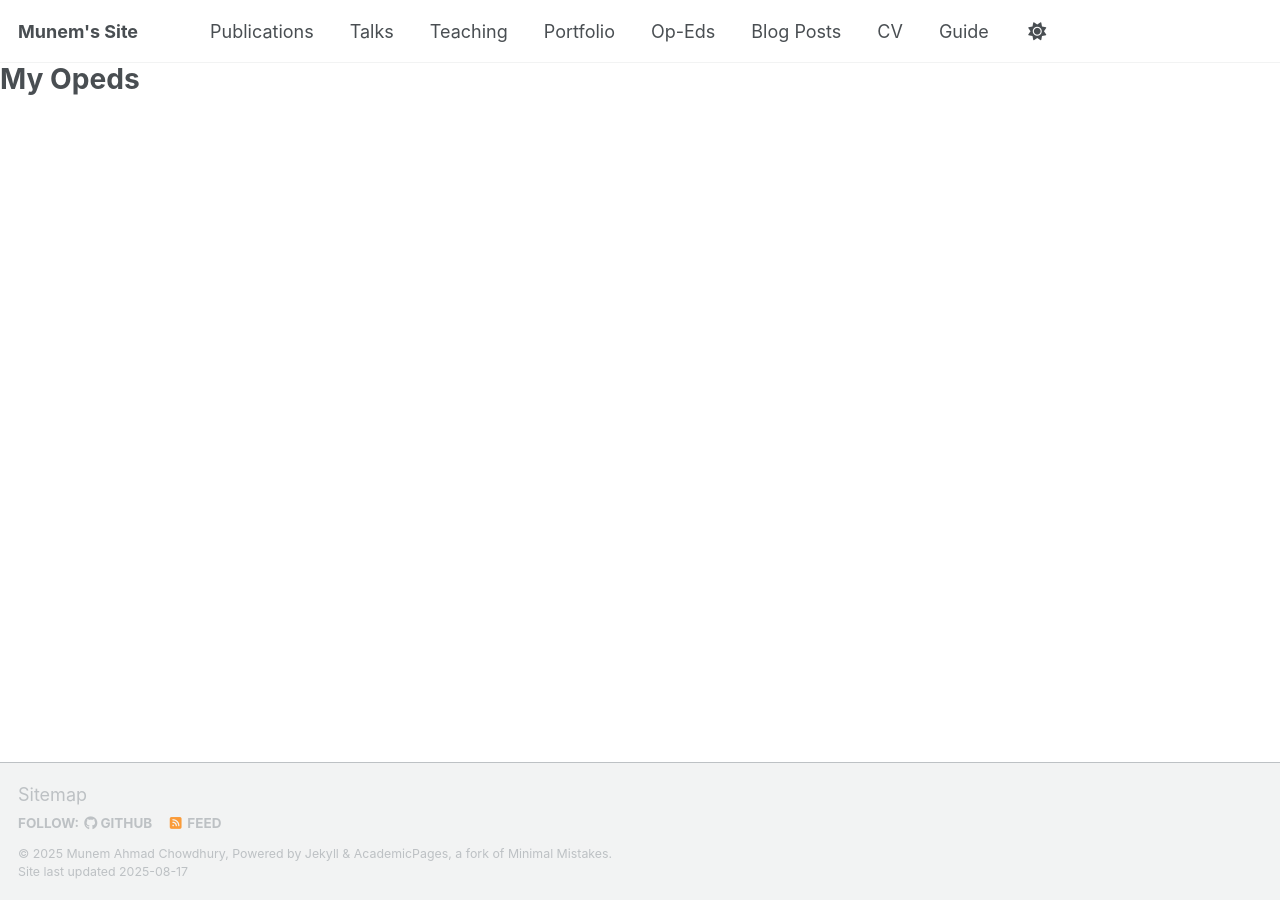
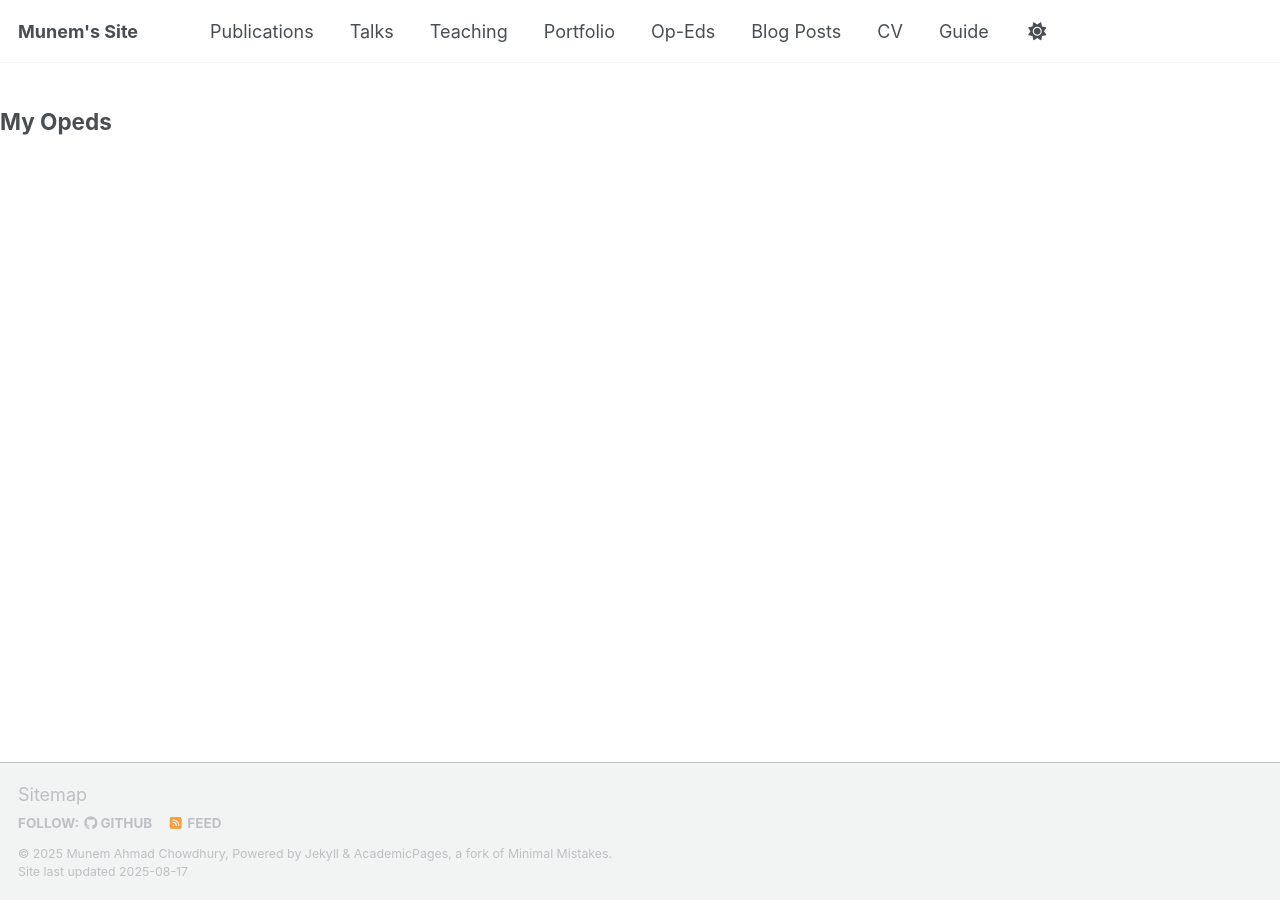
Before and after one commit to munemahmad/munemahmad.github.io, a Jekyll site: the page built from opeds.md, in a window 1280 px wide. Built offline with Jekyll 4.4.1, drawn with Linux system fonts in a browser that asks for light colours; a script that is not in the unit is left out.

Commit message:
Update opeds.md

```diff
--- a/opeds.md
+++ b/opeds.md
@@ -4,16 +4,14 @@ layout: default
 permalink: /opeds/
 ---
 
-<div class="container">
-  <h1>My Opeds</h1>
+## My Opeds
 
-  <ul class="opeds-list">
-  {% for oped in site.opeds %}
-    <li>
-      <a href="{{ oped.url }}">{{ oped.title }}</a> - <em>{{ oped.newspaper }}</em>, {{ oped.date | date: "%B %d, %Y" }}</br>
-      {{ oped.excerpt }}<br>
-      <a href="{{ oped.read_online }}" target="_blank">Read Online</a>
-    </li>
-  {% endfor %}
-  </ul>
-</div>
+<ul>
+{% for oped in site.opeds %}
+  <li>
+    <a href="{{ oped.url }}">{{ oped.title }}</a> - <em>{{ oped.newspaper }}</em>, {{ oped.date | date: "%B %d, %Y" }}<br>
+    {{ oped.excerpt }}<br>
+    <a href="{{ oped.read_online }}" target="_blank">Read Online</a>
+  </li>
+{% endfor %}
+</ul>
```
